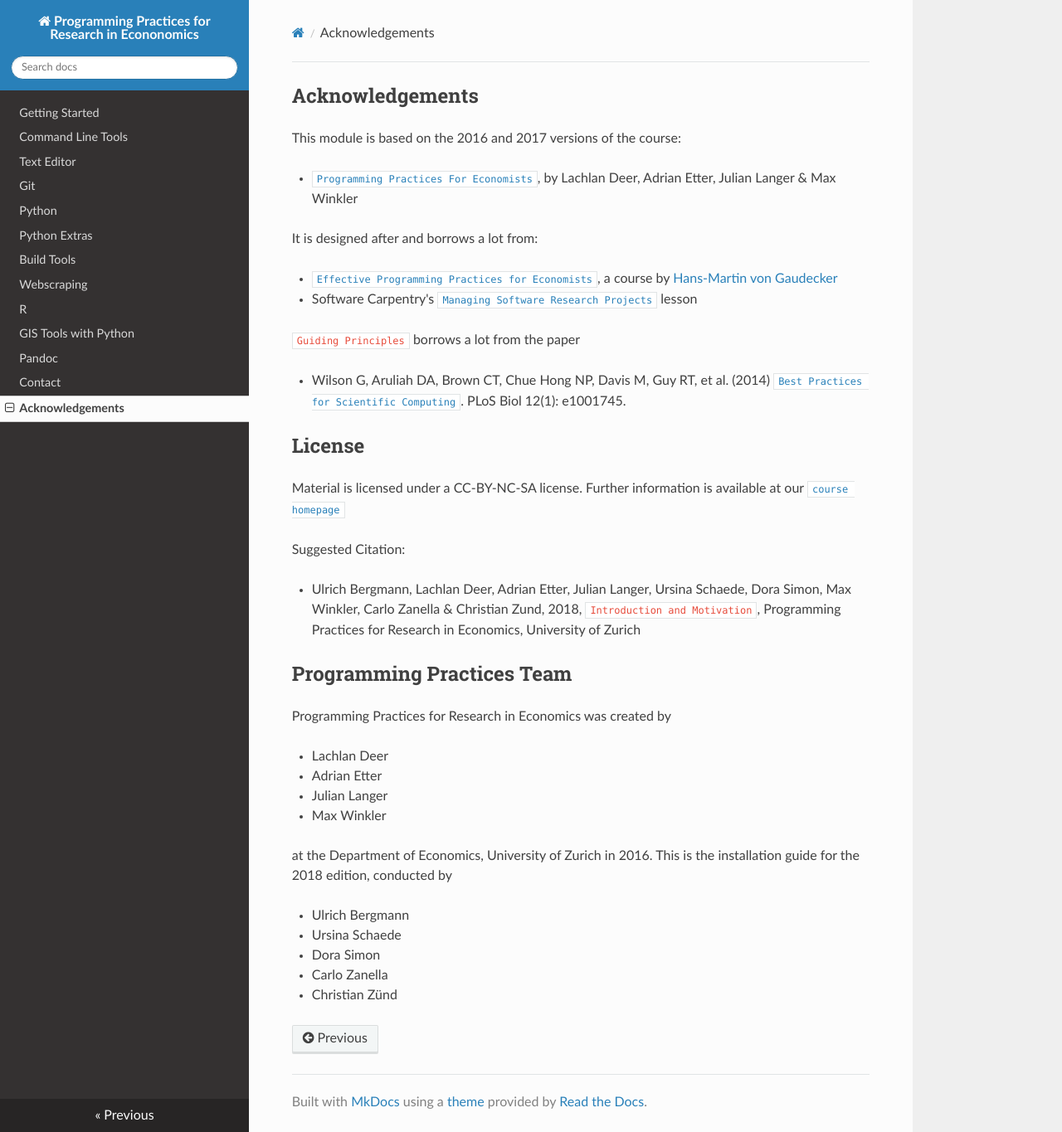
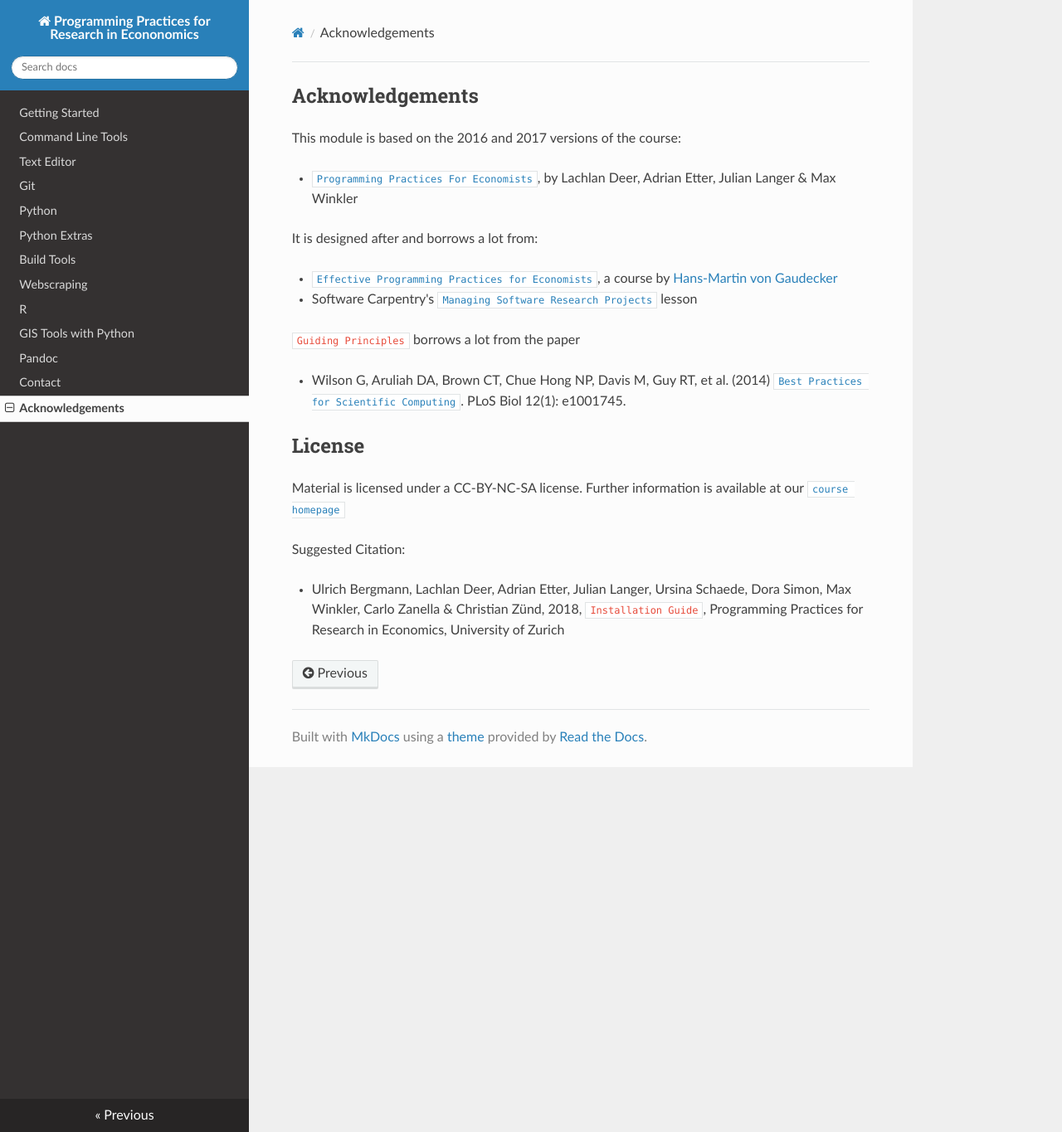
Before and after one commit to pp4rs/DEPRECATED-installation-guide, an MkDocs documentation site: the page built from docs/acknowledgement.md, in a window 1280 px wide and 1365 px high. Shown: the whole window at 83% size. Built offline with MkDocs 1.6.1, drawn with Linux system fonts in a browser that asks for light colours; nearby versions of some CDN libraries; old or Windows-style settings are respelled for this version of MkDocs.

Commit message:
Fixed repitions and errors in acknowledgements & contacts

```diff
--- a/docs/acknowledgement.md
+++ b/docs/acknowledgement.md
@@ -19,22 +19,4 @@ Material is licensed under a CC-BY-NC-SA license. Further information is availab
 
 Suggested Citation:
 
-* Ulrich Bergmann, Lachlan Deer, Adrian Etter, Julian Langer, Ursina Schaede, Dora Simon, Max Winkler, Carlo Zanella & Christian Zund, 2018, `Introduction and Motivation`, Programming Practices for Research in Economics, University of Zurich
-
-
-## Programming Practices Team
-
-Programming Practices for Research in Economics was created by
-
-* Lachlan Deer
-* Adrian Etter
-* Julian Langer
-* Max Winkler
-
-at the Department of Economics, University of Zurich in 2016. This is the installation guide for the 2018 edition, conducted by
-
-* Ulrich Bergmann
-* Ursina Schaede
-* Dora Simon
-* Carlo Zanella
-* Christian Zünd
+* Ulrich Bergmann, Lachlan Deer, Adrian Etter, Julian Langer, Ursina Schaede, Dora Simon, Max Winkler, Carlo Zanella & Christian Zünd, 2018, `Installation Guide`, Programming Practices for Research in Economics, University of Zurich
```
Also changed, not shown: docs/contact.md (+0 -7 lines).
